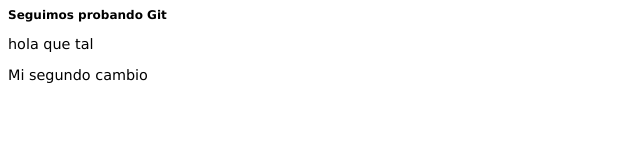
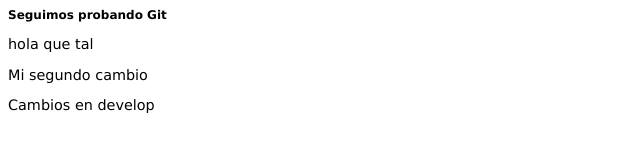
Before and after one commit to alinionescu92/miPrimerRepo, a plain HTML site: page index.html in a window 1280 px wide. Shown: the whole page, without its empty margins (0-640 px from the left). Drawn offline with Linux system fonts and the light colour scheme.

Commit message:
cambios en develop

```diff
--- a/index.html
+++ b/index.html
@@ -11,5 +11,6 @@
     <h1>Seguimos probando Git</h1>
     <p>hola que tal</p>
     <p>Mi segundo cambio</p>
+    <p>Cambios en develop</p>
 </body>
 </html>
```
